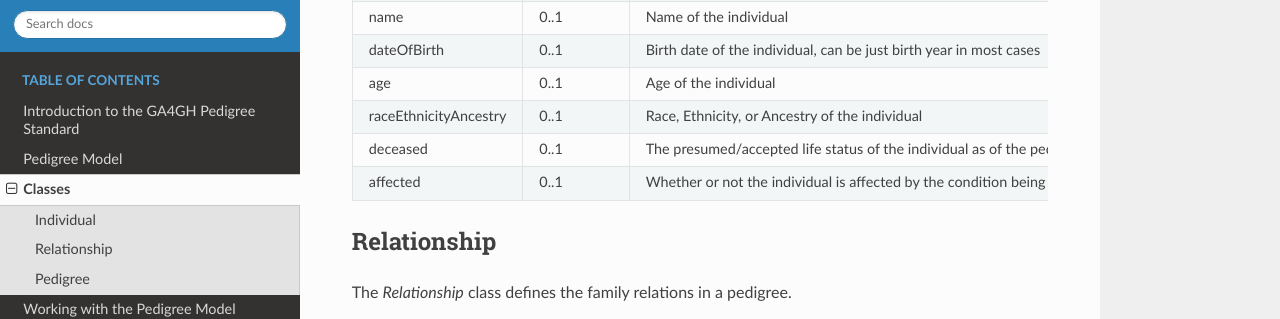
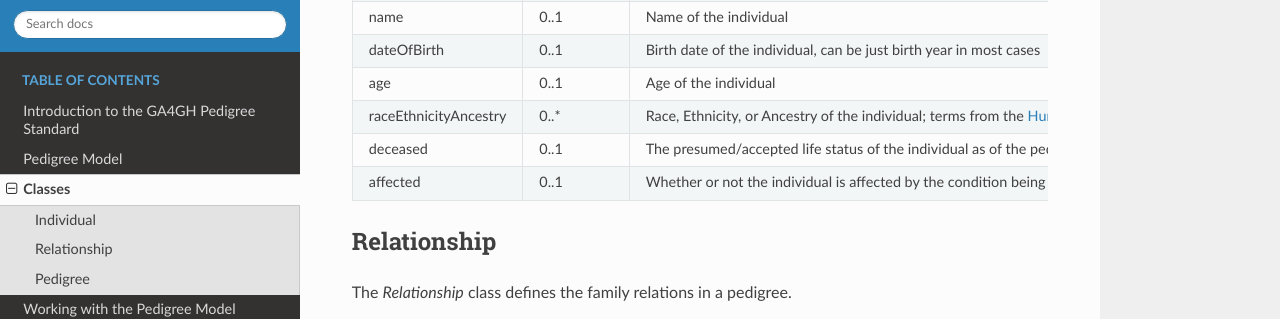
Before and after one commit to ga4gh/pedigree, a Sphinx documentation site: the page built from docs/source/classes.rst, in a window 1280 px wide and 900 px high, scrolled down 1068 px. Shown: the part 151-470 px from the top of the window. Built offline with Sphinx 7.4.7 and the Read the Docs theme 2.0.0, drawn with Linux system fonts in a browser that asks for light colours.

Commit message:
:memo: update rea cardinality and description

```diff
--- a/docs/source/classes.rst
+++ b/docs/source/classes.rst
@@ -37,8 +37,8 @@ The subject of a **Pedigree** is represented by an **Individual** class. This cl
      - 0..1
      - Age of the individual
    * - raceEthnicityAncestry
-     - 0..1
-     - Race, Ethnicity, or Ancestry of the individual
+     - 0..*
+     - Race, Ethnicity, or Ancestry of the individual; terms from the `Human Ancestry Ontology (HANCESTRO) <https://www.ebi.ac.uk/ols/ontologies/hancestro>`_ are recommended.
    * - deceased
      - 0..1
      - The presumed/accepted life status of the individual as of the pedigree collection date
```
